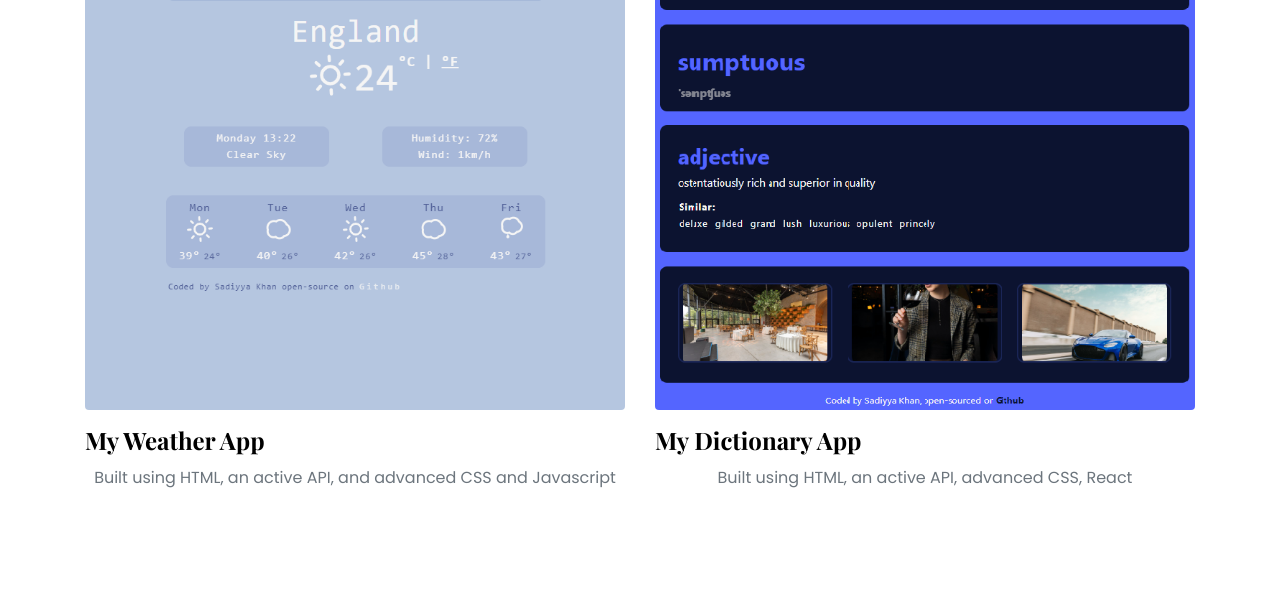
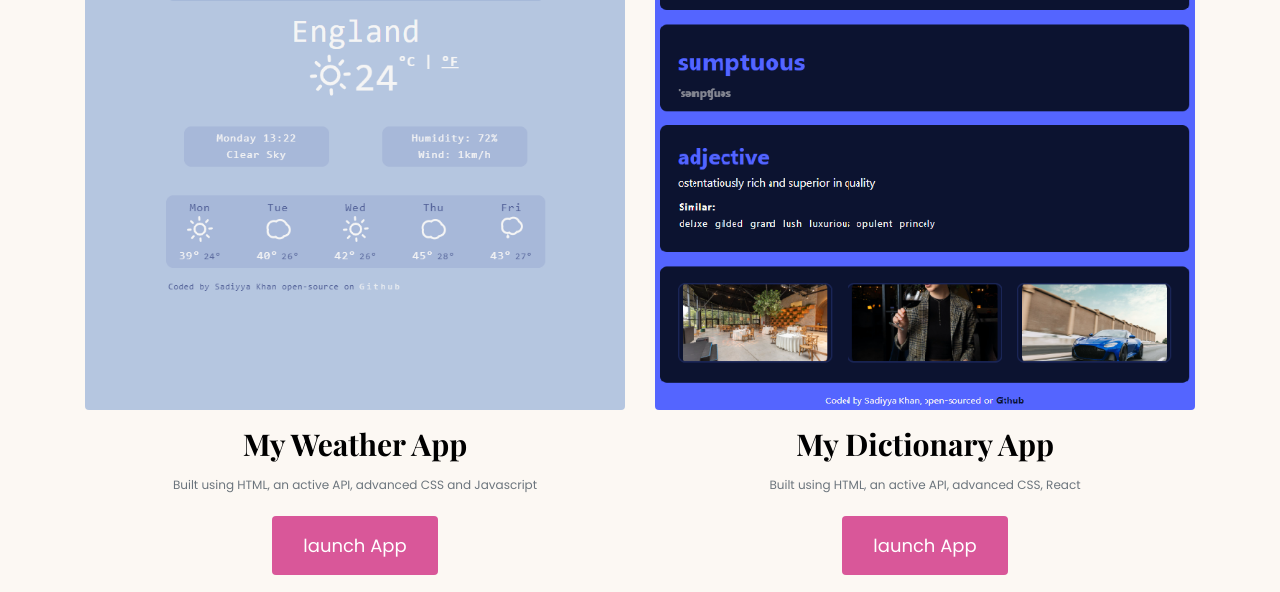
Before and after one commit to Sadiyya-k/Portfolio-project, a plain HTML site: page index.html in a window 1280 px wide. Shown: the part 560-1152 px from the top of the page. Drawn offline with nearby package versions, Linux system fonts and the light colour scheme; a web font is replaced by a local one.

Commit message:
Added launch button

```diff
--- a/index.html
+++ b/index.html
@@ -51,9 +51,8 @@
     />
   </head>
   <body>
-    <div class="container-wrap1">
+    <div class="container-wrap">
       <div class="container">
-        <section>
         <nav class="d-flex justify-content-between">
           <a href="/" title="Homepage"> </a>
           <ul>
@@ -71,9 +70,7 @@
             </li>
           </ul>
         </nav>
-        </section>
 
-        <section>
         <div class="hero">
           <h1>Sadiyya Khan</h1>
           <h2 class="mb-5">
@@ -81,8 +78,7 @@
             Bootstrap and React
           </h2>
         </div>
-        </section>
-        <section>
+
         <div class="row">
           <div class="col-md-6 mb-4">
             <img
@@ -91,9 +87,17 @@
               alt=""
             />
             <h4>My Weather App</h4>
-              <p class="text-center text-muted">
-                Built using HTML, an active API, and advanced CSS and Javascript
+            <p class="text-center text-muted front">
+              Built using HTML, an active API, advanced CSS and Javascript
             </p>
+
+            <button class="btn btn-branding launch-app">
+              <a
+                href="https://www.shecodes.io/workshops/shecodes-react-ffbd8021-0dfd-4958-908e-be8b0d0e4604/projects/1753253"
+                target="_blank"
+                >launch App</a
+              >
+            </button>
           </div>
           <div class="col-md-6 mb-4">
             <img
@@ -105,10 +109,17 @@
             <p class="text-center text-muted">
               Built using HTML, an active API, advanced CSS, React
             </p>
+
+            <button class="btn btn-branding launch-app">
+              <a
+                href="https://www.shecodes.io/workshops/shecodes-react-add-on-7b509e8b-dde7-4b34-b794-dce08e7d8a61/projects/1798446"
+                target="_blank"
+                >launch App</a
+              >
+            </button>
           </div>
         </div>
-        </section>
-        <section>
+
         <div class="">
           <footer>
             <div class="social-links d-flex justify-content-center mb-5">
@@ -130,7 +141,6 @@
             </p>
           </footer>
         </div>
-        </section>
       </div>
     </div>
   </body>
--- a/styles/portfolio.css
+++ b/styles/portfolio.css
@@ -33,9 +33,14 @@ h3 {
   font-size: 48px;
 }
 
+h4 {
+  text-align: center;
+  font-size: 30px;
+}
+
 p {
   font-weight: normal;
-  font-size: 16px;
+  font-size: 12px;
   line-height: 30px;
 }
 
@@ -63,11 +68,7 @@ h2 {
 .container-wrap {
   background-color: #fcf8f3;
 }
-.container-wrap1 {
-  background-image: url(../images/);
-  background-repeat: no-repeat;
-  background-size: cover;
-}
+
 .content-container {
   padding: 60px 20px;
 }
@@ -105,6 +106,10 @@ h2 {
   padding: 15px 30px;
 }
 
+.btn-branding:hover {
+  background-color: var(--secondary-color);
+}
+
 .btn-branding-outline {
   font-size: 18px;
   line-height: 27px;
@@ -112,6 +117,21 @@ h2 {
   border-radius: 4px;
   color: var(--branding-color);
   border: 1px solid var(--branding-color);
+}
+
+.launch-app {
+  margin: 0 auto;
+  display: flex;
+  justify-content: center;
+}
+
+.launch-app a {
+  color: white;
+}
+
+.launch-app a:hover {
+  text-decoration: none;
+  color: black;
 }
 
 nav {
```
Also changed, not shown: images/milad-fakurian-Z4OLYXto_o8-unsplash.jpg (added). Lines whose indentation alone changed are shown as unchanged.
